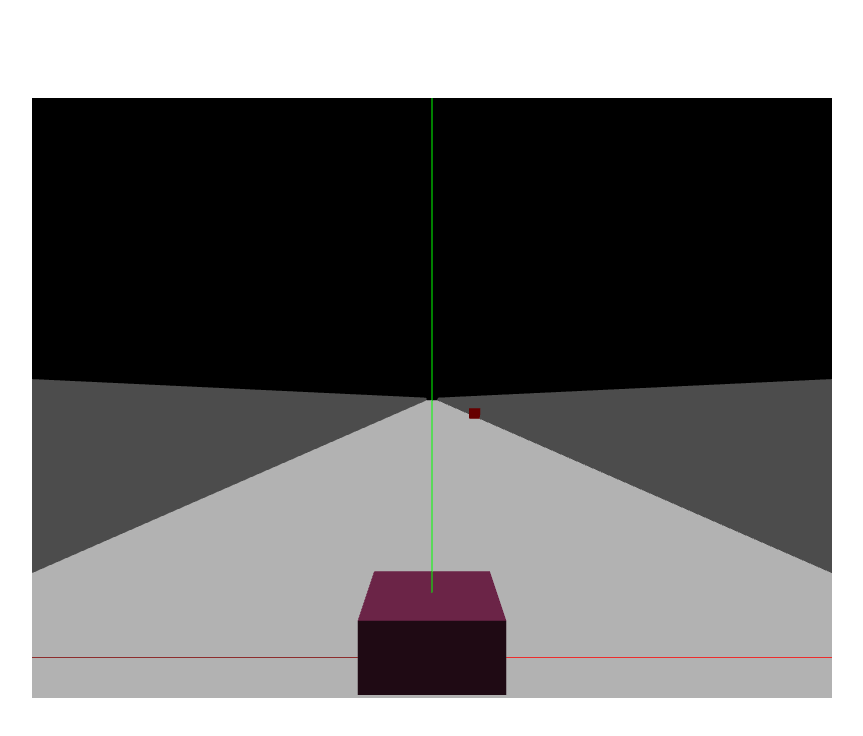
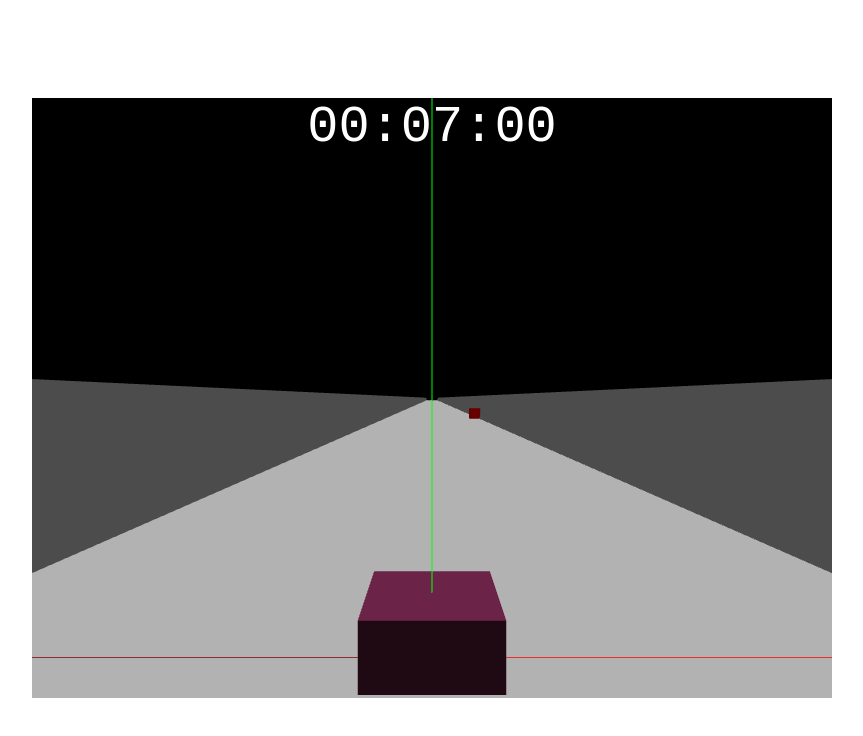
Before and after one commit to zackurben/js13k-2019, a website built with webpack: page index.html in a window 1280 px wide. Shown: the whole page, without its empty margins (208-1071 px from the left). Built offline with nearby package versions, Linux system fonts and the light colour scheme; animation ran at ten frames a second.

Commit message:
Updating game display.

```diff
--- a/index.html
+++ b/index.html
@@ -4,7 +4,10 @@
   <body>
     <div class="container">
       <canvas width="800" height="600"></canvas>
-      <div id="stats" class="hide"></div>
+      <div id="debug" class="hide"></div>
+      <div id="stats">
+        <div id="time"></div>
+      </div>
     </div>
   </body>
 </html>
--- a/main.css
+++ b/main.css
@@ -1,3 +1,7 @@
+* {
+  font-family: monospace;
+}
+
 body {
   margin: 0;
   display: flex;
@@ -14,9 +18,21 @@ body {
   display: none;
 }
 
-#stats {
+#stats, #debug {
   top: 0;
   position: absolute;
-  padding: 10px;
   color: white;
 }
+
+#stats {
+  width: 100%;
+}
+
+#time {
+  text-align: center;
+  font-size: 4em;
+}
+
+#debug {
+  padding: 10px;
+}
--- a/src/Util.js
+++ b/src/Util.js
@@ -34,3 +34,8 @@ export function displayMat(mat) {
         .join(', ')}
   `;
 }
+
+export function formatTime(i) {
+  i = i.toString();
+  return `${i.length === 1 ? `0${i}` : i}`;
+}
--- a/src/index.js
+++ b/src/index.js
@@ -8,7 +8,7 @@ import Shaders from './shaders';
 import Camera from './Camera';
 import Data from '../data/data.json';
 import Triangulation from './Triangulator';
-import { radToDisplayDeg, displayMat } from './Util';
+import { radToDisplayDeg, displayMat, formatTime } from './Util';
 import Input from './Input';
 import m4 from './Matrix';
 
@@ -25,8 +25,10 @@ let pickupCountdown = 0;
 let pickupMultiplier = 0;
 let boost = 0;
 
-const canvas = document.querySelector('canvas');
-const fps = document.querySelector('div#stats');
+const el = i => document.querySelector(i);
+const canvas = el('canvas');
+const debug = el('#debug');
+const time = el('#time');
 const gl = canvas.getContext('webgl2');
 if (!gl) {
   console.error('no gl context');
@@ -109,9 +111,7 @@ input.update = delta => {
   let { Escape } = input.getKeys();
   if (debounceStats < 0 && Escape) {
     debounceStats = 250;
-    document
-      .getElementById('stats')
-      .classList.toggle('hide')
+    el('#debug').classList.toggle('hide');
   }
 
   debounceStats -= delta;
@@ -293,11 +293,11 @@ let entities;
   gameobjects[boosts] = trimItems('boosts');
   generator(timestamp);
 
-  if (fps) {
+  if (debug) {
     FPS.add(1000 / delta);
     DRAW.add(delta);
 
-    fps.innerText = `frame ms: ${DRAW.get()}
+    debug.innerText = `frame ms: ${DRAW.get()}
     fps: ${FPS.get()}
     world world: ${displayMat(world.worldMatrix)}
     player world: ${displayMat(player.worldMatrix)}
@@ -305,12 +305,16 @@ let entities;
     pickups: ${gameobjects[pickups].length}
     boosts: ${gameobjects[boosts].length}
     running: ${running}
-    time: ${parseInt(timestamp / 1000)}
+    time: parseInt(timestamp / 1000)
     boost: ${parseInt(boost)}
     multiplier: ${pickupMultiplier}
     pickup countdown: ${pickupCountdown}
     points: ${points}
     `;
+
+    time.innerText = `${formatTime(parseInt(timestamp / 60000))}:${formatTime(
+      parseInt(timestamp / 1000) % 60
+    )}:${formatTime(parseInt(timestamp) % 100)}`;
   }
   lastRender = timestamp;
   return requestAnimationFrame(render);
```
